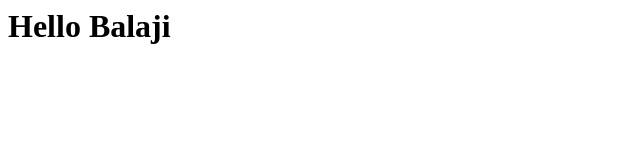
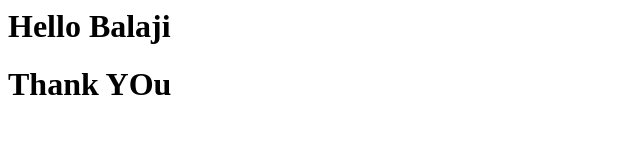
Before and after one commit to balaji1610/beta_github, a plain HTML site: page index.html in a window 1280 px wide. Shown: the whole page, without its empty margins (0-640 px from the left). Drawn offline with Linux system fonts and the light colour scheme.

Commit message:
Type A text

```diff
--- a/index.html
+++ b/index.html
@@ -5,5 +5,6 @@
   </head>
   <body>
     <h1>Hello Balaji</h1>
+    <h1>Thank YOu</h1>
   </body>
 </html>
```
